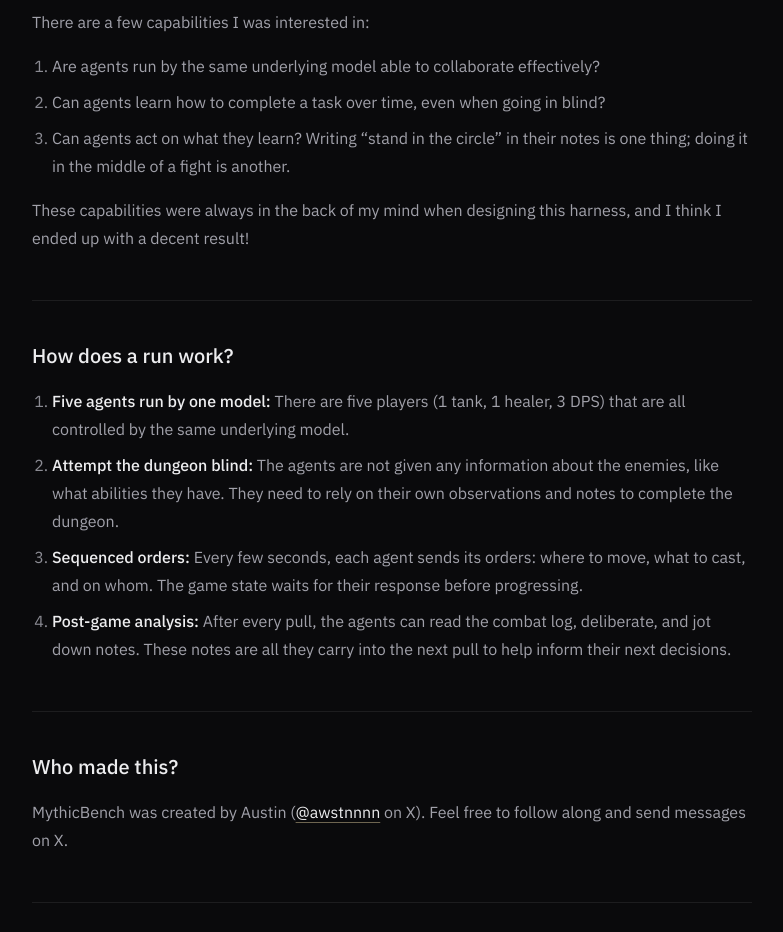
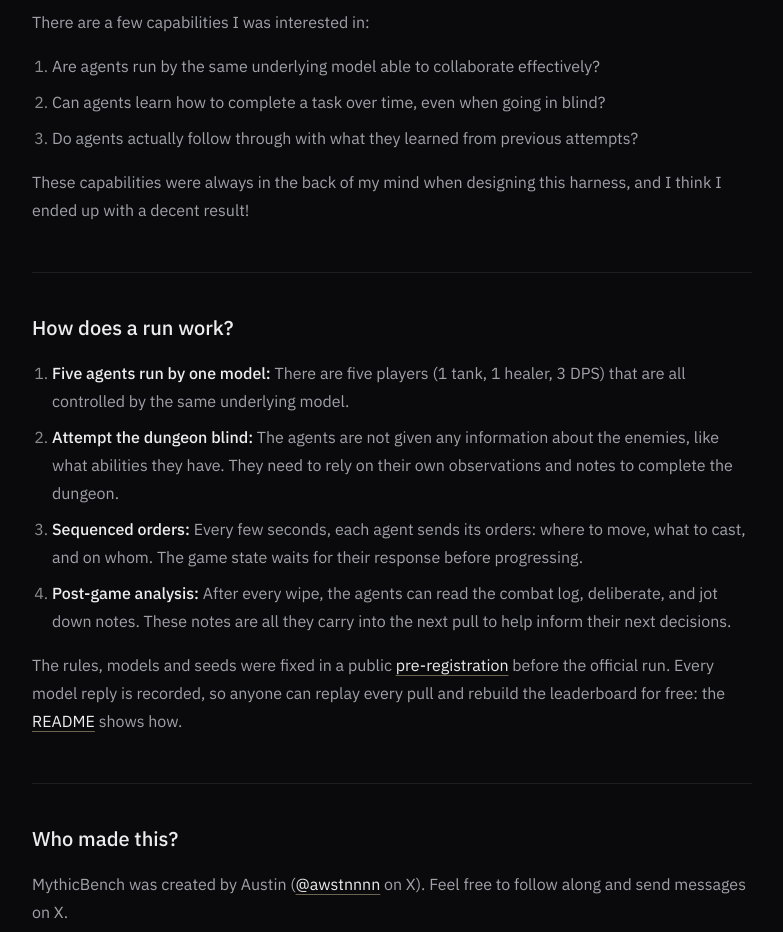
Before and after one commit to aicho2023/MythicBench, a React (Vite) app in the folder web/: page /about in a window 1280 px wide. Shown: the part 560-1492 px from the top of the page, without its empty margins (248-1031 px from the left). Built offline with nearby package versions, Linux system fonts and the light colour scheme.

Commit message:
About: capability 3 in Austin's words; debrief after a wipe; the pre-registration and free rebuild in one line
Co-Authored-By: Claude Opus 5.5 <noreply@anthropic.com>

```diff
--- a/web/src/pages/About.tsx
+++ b/web/src/pages/About.tsx
@@ -34,7 +34,7 @@ export function About() {
           <ol>
             <li>Are agents run by the same underlying model able to collaborate effectively?</li>
             <li>Can agents learn how to complete a task over time, even when going in blind?</li>
-            <li>Can agents act on what they learn? Writing &ldquo;stand in the circle&rdquo; in their notes is one thing; doing it in the middle of a fight is another.</li>
+            <li>Do agents actually follow through with what they learned from previous attempts?</li>
           </ol>
           <p>
             These capabilities were always in the back of my mind when designing this harness, and I think I ended up
@@ -47,8 +47,13 @@ export function About() {
             <li><strong>Five agents run by one model:</strong> There are five players (1 tank, 1 healer, 3 DPS) that are all controlled by the same underlying model.</li>
             <li><strong>Attempt the dungeon blind:</strong> The agents are not given any information about the enemies, like what abilities they have. They need to rely on their own observations and notes to complete the dungeon.</li>
             <li><strong>Sequenced orders:</strong> Every few seconds, each agent sends its orders: where to move, what to cast, and on whom. The game state waits for their response before progressing.</li>
-            <li><strong>Post-game analysis:</strong> After every pull, the agents can read the combat log, deliberate, and jot down notes. These notes are all they carry into the next pull to help inform their next decisions.</li>
+            <li><strong>Post-game analysis:</strong> After every wipe, the agents can read the combat log, deliberate, and jot down notes. These notes are all they carry into the next pull to help inform their next decisions.</li>
           </ol>
+          <p>
+            The rules, models and seeds were fixed in a public <a href={`${GITHUB_URL}/blob/main/docs/PREREGISTRATION.md`}>pre-registration</a> before
+            the official run. Every model reply is recorded, so anyone can replay every pull and rebuild the leaderboard
+            for free: the <a href={`${GITHUB_URL}#readme`}>README</a> shows how.
+          </p>
         </Section>
 
         <Section id="author" title="Who made this?">
```
